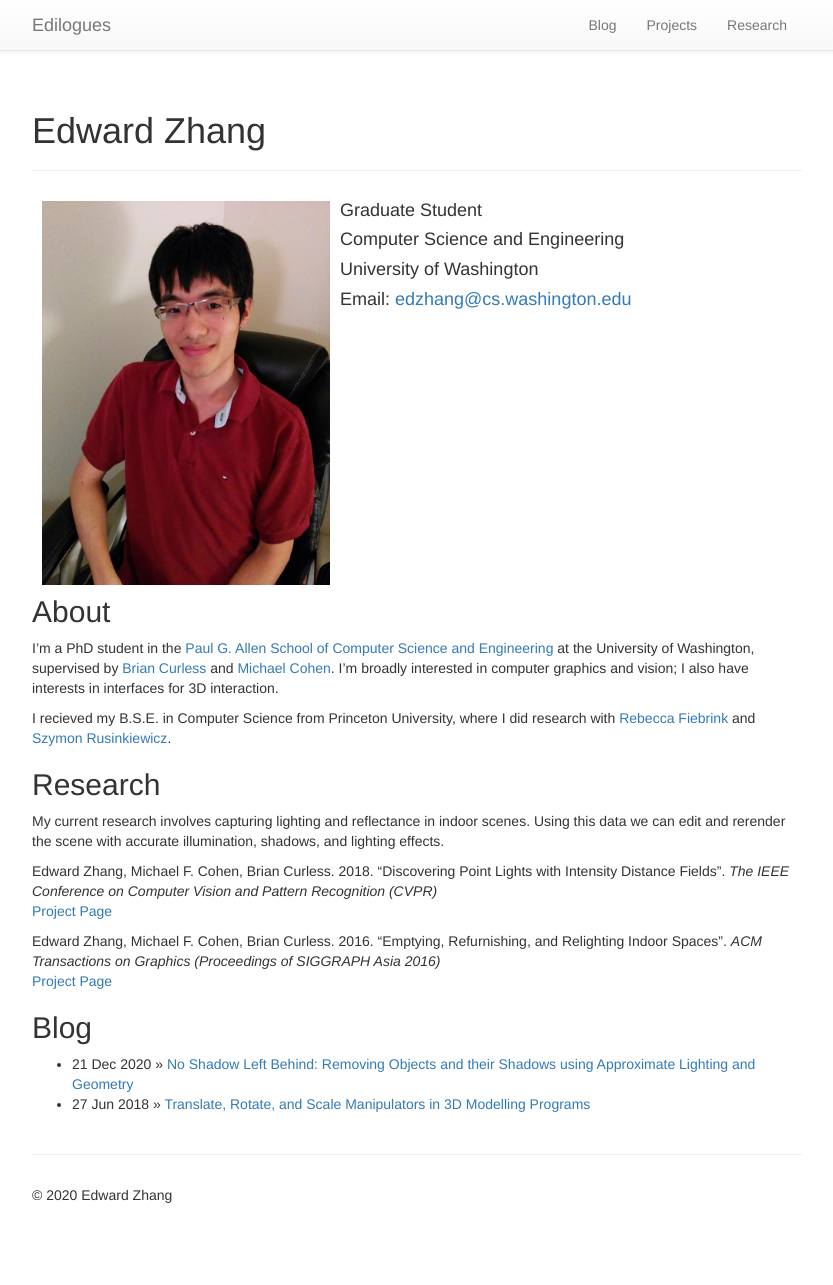
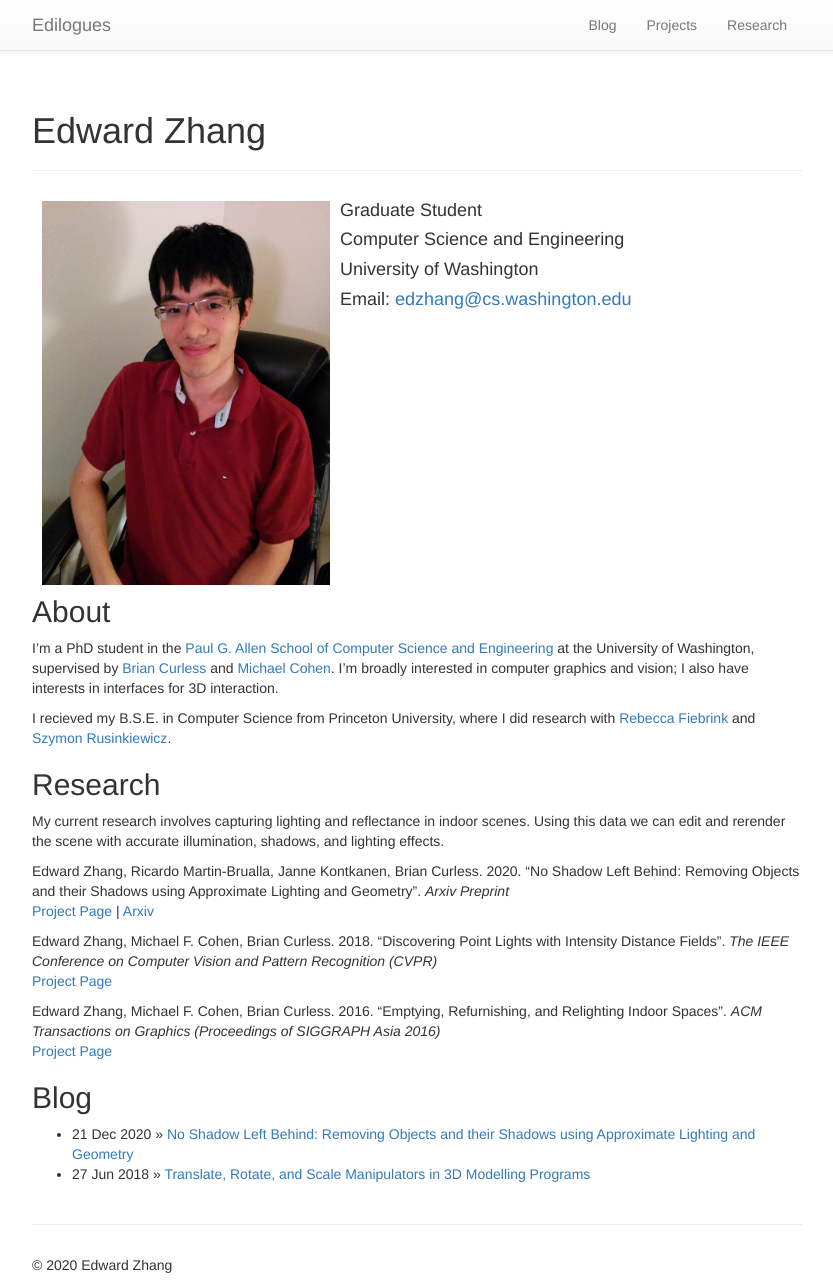
Before and after one commit to kyzyx/kyzyx.github.io, a Jekyll site: the page built from index.md, in a window 1280 px wide. Shown: the whole page, without its empty margins (223-1056 px from the left). Built offline with Jekyll 4.4.1, drawn with Linux system fonts in a browser that asks for light colours; nearby versions of some CDN libraries; before the commit the page ends 1215 px from its top, so only the background shows below that.

Commit message:
Add shadowremoval to homepage

```diff
--- a/index.md
+++ b/index.md
@@ -30,6 +30,9 @@ I recieved my B.S.E. in Computer Science from Princeton University, where I did
 My current research involves capturing lighting and reflectance in indoor scenes. Using this data we
 can edit and rerender the scene with accurate illumination, shadows, and lighting effects.
 
+Edward Zhang, Ricardo Martin-Brualla, Janne Kontkanen, Brian Curless. 2020. "No Shadow Left Behind: Removing Objects and their Shadows using Approximate Lighting and Geometry". <i>Arxiv Preprint</i><br>
+[Project Page]({% post_url 2020-12-21-no-shadow-left-behind-removing-objects-and-their-shadows-using-approximate-lighting-and-geometry %}) | [Arxiv](https://arxiv.org/abs/2012.10565)
+
 Edward Zhang, Michael F. Cohen, Brian Curless. 2018.  "Discovering Point Lights with Intensity Distance Fields". <i>The IEEE Conference on Computer Vision and Pattern Recognition (CVPR)</i><br>
 [Project Page]({% post_url 2018-03-28-discovering-point-lights-with-intensity-distance-fields %})
 
```
